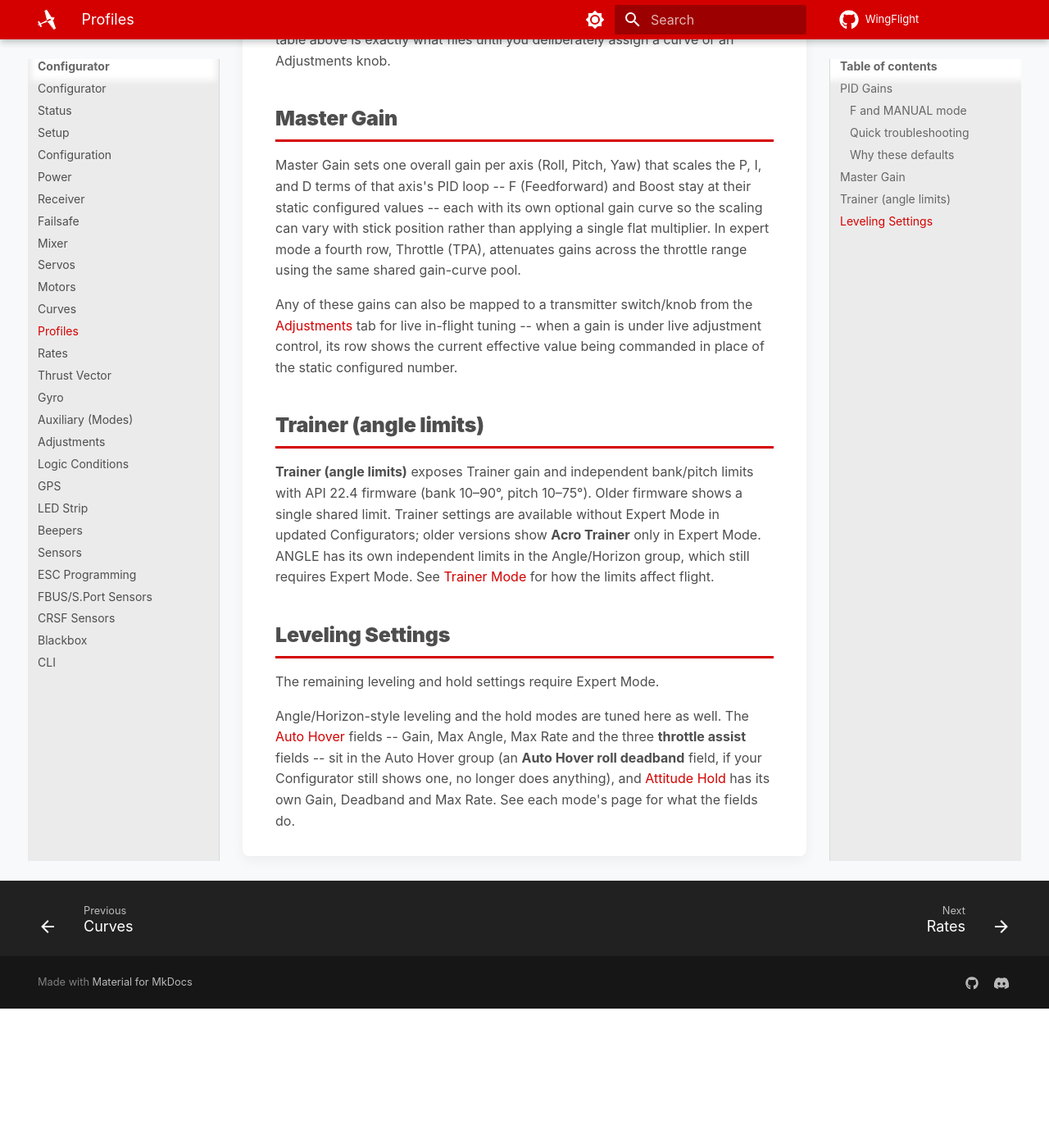
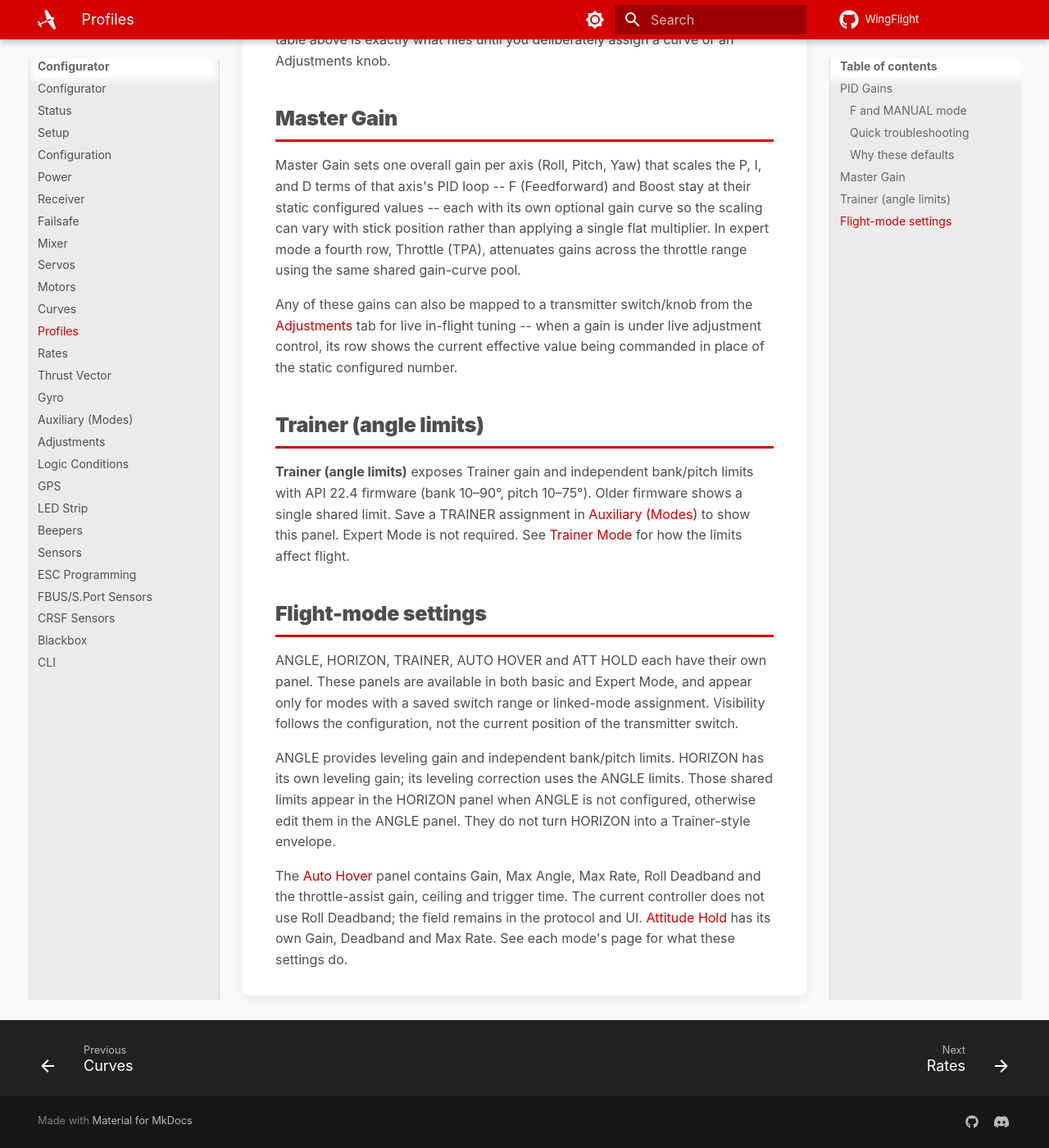
Before and after one commit to WingFlight/wingflight-docs, an MkDocs documentation site: the page built from docs/configurator/tabs/profiles.md, in a window 1280 px wide and 1400 px high, scrolled down 3372 px. Shown: the whole window at 82% size. Built offline with MkDocs 1.6.1 and Material for MkDocs 9.7.7, drawn with Linux system fonts in a browser that asks for light colours; before the commit the page ends 4602 px from its top, so only the background shows below that.

Commit message:
Align flight mode docs with final UI and response-based flight detection

```diff
--- a/docs/configurator/tabs/profiles.md
+++ b/docs/configurator/tabs/profiles.md
@@ -143,20 +143,24 @@ being commanded in place of the static configured number.
 
 **Trainer (angle limits)** exposes Trainer gain and independent bank/pitch
 limits with API 22.4 firmware (bank 10–90°, pitch 10–75°). Older firmware
-shows a single shared limit. Trainer settings are available without Expert Mode
-in updated Configurators; older versions show **Acro Trainer** only in Expert Mode.
-ANGLE has its own independent limits in the Angle/Horizon group, which still
-requires Expert Mode.
+shows a single shared limit. Save a TRAINER assignment in
+[Auxiliary (Modes)](auxiliary.md) to show this panel. Expert Mode is not required.
 See [Trainer Mode](../../flight-modes/trainer.md) for how the limits affect flight.
 
-## Leveling Settings
+## Flight-mode settings
 
-The remaining leveling and hold settings require Expert Mode.
+ANGLE, HORIZON, TRAINER, AUTO HOVER and ATT HOLD each have their own panel.
+These panels are available in both basic and Expert Mode, and appear only for
+modes with a saved switch range or linked-mode assignment. Visibility follows
+the configuration, not the current position of the transmitter switch.
 
-Angle/Horizon-style leveling and the hold modes are tuned here as well.
-The [Auto Hover](../../flight-modes/auto-hover.md) fields -- Gain, Max
-Angle, Max Rate and the three **throttle assist** fields -- sit in the Auto Hover
-group (an **Auto Hover roll deadband** field, if your Configurator still shows
-one, no longer does anything), and
-[Attitude Hold](../../flight-modes/atthold.md) has its own Gain, Deadband
-and Max Rate. See each mode's page for what the fields do.
+ANGLE provides leveling gain and independent bank/pitch limits. HORIZON has its
+own leveling gain; its leveling correction uses the ANGLE limits. Those shared
+limits appear in the HORIZON panel when ANGLE is not configured, otherwise edit
+them in the ANGLE panel. They do not turn HORIZON into a Trainer-style envelope.
+
+The [Auto Hover](../../flight-modes/auto-hover.md) panel contains Gain, Max Angle,
+Max Rate, Roll Deadband and the throttle-assist gain, ceiling and trigger time.
+The current controller does not use Roll Deadband; the field remains in the
+protocol and UI. [Attitude Hold](../../flight-modes/atthold.md) has its own
+Gain, Deadband and Max Rate. See each mode's page for what these settings do.
```
Also changed, not shown: docs/contributing/tech/flight-dynamics.md (+29 -10 lines), docs/flight-modes/index.md (+25 -0 lines), docs/flight-modes/trainer.md (+14 -5 lines).
